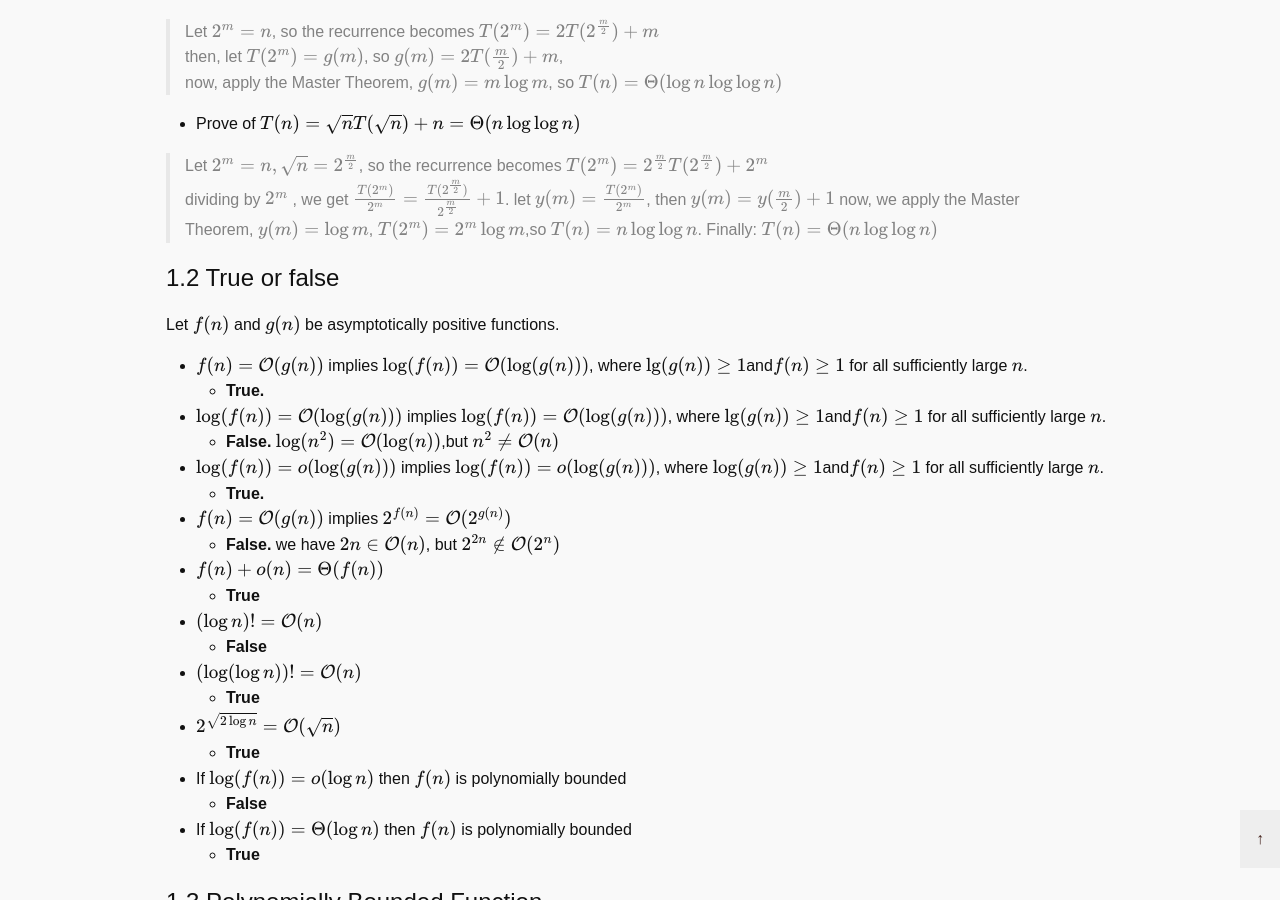
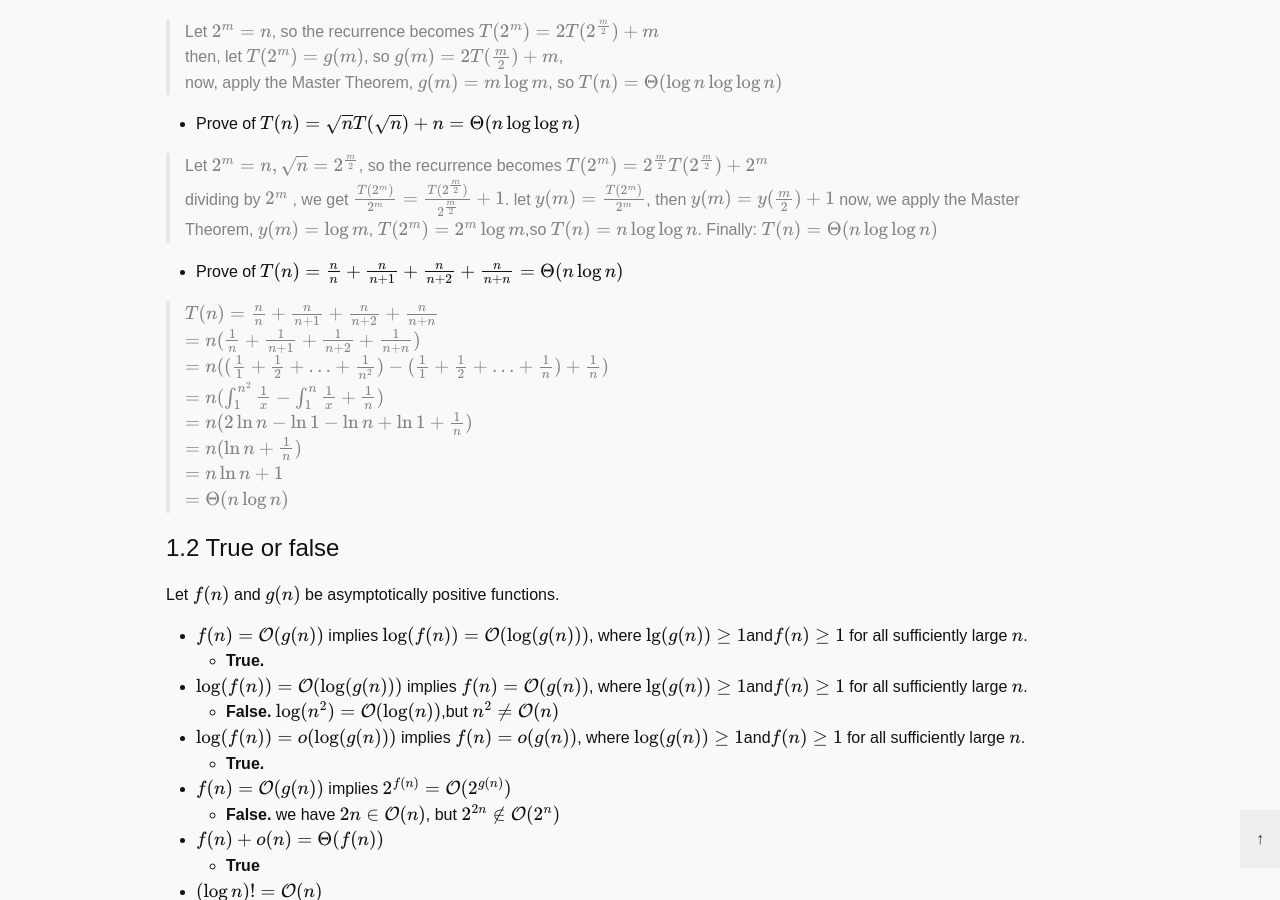
Before and after one commit to BIGBALLON/bigballon.github.io, a Jekyll site: the page built from _posts/2017-11-09-Algorithm-Analysis.md, in a window 1280 px wide and 900 px high, scrolled down 1374 px. Built offline with Jekyll 4.4.1, drawn with Linux system fonts in a browser that asks for light colours; formulas are drawn with MathJax 3; some of the changed text lies outside the part shown.

Commit message:
add prove

```diff
--- a/_posts/2017-11-09-Algorithm-Analysis.md
+++ b/_posts/2017-11-09-Algorithm-Analysis.md
@@ -67,15 +67,26 @@ let $y(m)=\frac{T(2^m)}{2^m}$, then $y(m)=y(\frac{m}{2})+1$
 now, we apply the Master Theorem, $y(m)= \log m$, $T(2^m)=2^m \log m$,so $T(n)=n\log \log n$.
 Finally: $T(n)=\Theta(n \log \log n)$
 
+- Prove of $T(n)=\frac{n}{n}+ \frac{n}{n+1}+ \frac{n}{n+2}+ \frac{n}{n+n}=\Theta(n \log n)$
+
+> $T(n)=\frac{n}{n}+ \frac{n}{n+1}+ \frac{n}{n+2}+ \frac{n}{n+n}$
+$=n(\frac{1}{n}+ \frac{1}{n+1}+ \frac{1}{n+2}+ \frac{1}{n+n})$
+$=n((\frac{1}{1}+ \frac{1}{2}+ ... + \frac{1}{n^2})- (\frac{1}{1}+ \frac{1}{2}+ ... + \frac{1}{n})+\frac{1}{n})$
+$=n(\int_{1}^{n^2}\frac{1}{x}-\int_{1}^{n}\frac{1}{x}+\frac{1}{n})$
+$=n(2\ln n-\ln 1 - \ln n + \ln 1+\frac{1}{n})$
+$=n(\ln n+\frac{1}{n})$
+$=n\ln n+1$
+$=\Theta(n \log n)$
+
 ### 1.2 True or false
 
 Let $f(n)$ and $g(n)$ be asymptotically positive functions.
 
 - $f(n) = \mathcal{O}(g(n))$ implies $\log(f(n)) = \mathcal{O}(\log(g(n)))$, where $\lg(g(n)) \geq 1 $and$ f(n) \geq 1 $ for all sufficiently large $n$.
     - **True.**
-- $\log(f(n)) = \mathcal{O}(\log(g(n)))$ implies $\log(f(n)) = \mathcal{O}(\log(g(n)))$, where $\lg(g(n)) \geq 1 $and$ f(n) \geq 1 $ for all sufficiently large $n$.
+- $\log(f(n)) = \mathcal{O}(\log(g(n)))$ implies $f(n)= \mathcal{O}(g(n))$, where $\lg(g(n)) \geq 1 $and$ f(n) \geq 1 $ for all sufficiently large $n$.
     - **False.** $\log(n^2) = \mathcal{O}(\log(n))$,but $ n^2 \ne \mathcal{O}(n)$
-- $\log(f(n)) = \mathcal{o}(\log(g(n)))$ implies $\log(f(n)) = \mathcal{o}(\log(g(n)))$, where $\log(g(n)) \geq 1 $and$ f(n) \geq 1 $ for all sufficiently large $n$.
+- $\log(f(n)) = \mathcal{o}(\log(g(n)))$ implies $f(n) = \mathcal{o}(g(n))$, where $\log(g(n)) \geq 1 $and$ f(n) \geq 1 $ for all sufficiently large $n$.
     - **True.**
 - $f(n)=\mathcal{O}(g(n))$ implies $2^{f(n)}=\mathcal{O}(2^{g(n)})$
     - **False.** we have $2n \in \mathcal{O}(n)$, but $2^{2n} \notin \mathcal{O}(2^n)$
@@ -128,7 +139,7 @@ $$\begin{align*}
 \end{align*}$$
 
 
-- 思考：$2^{\sqrt{2\lg n}} $  和 $\left \lceil  \log \log n \right \rceil !$ 谁大一些？ 它们是polynomial bounded function 吗?
+- 思考：$2^{\sqrt{2\lg n}} $  和 $\left \lceil  \log \log n \right \rceil !$ 谁大一些？ 它们是 Polynomial bounded function 吗?
 
 
 ### 1.4 Strassen's matrix multiplication problem
```
